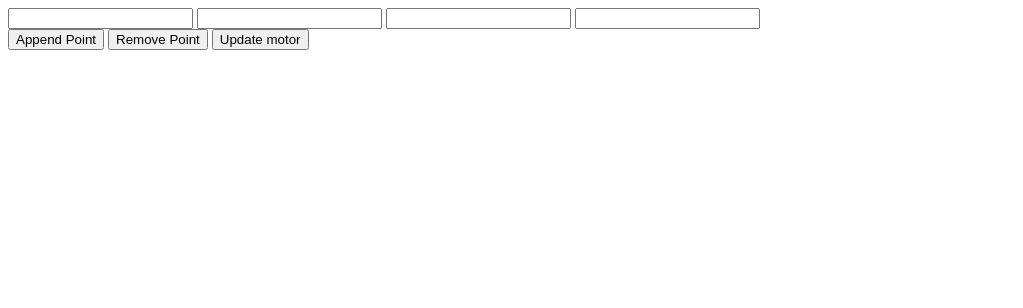
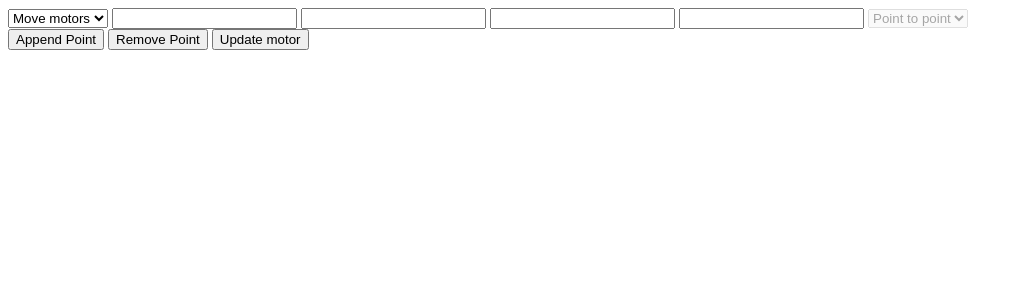
Before and after one commit to qrpino/integration-prepa-2a, a Python web app: template python/flask/templates/index.html in a window 1280 px wide. Shown: the top 308 px of the page, without its empty margins (0-1023 px from the left). Run offline with Jinja, Linux system fonts and the light colour scheme; the template is opened without the code that fills it, so the values that code supplies are empty.

```diff
--- a/python/flask/static/js/script.js
+++ b/python/flask/static/js/script.js
@@ -1,3 +1,9 @@
+const modeSelect = $("#mode");
+const pointModeSelect = $("#point-mode");
+modeSelect.on("change", function(){
+
+})
+
 const pointsDiv = $("#points");
 let pointsCount = pointsDiv.children().length
 $("#append-point").on("click", function () {
@@ -6,13 +12,11 @@ $("#append-point").on("click", function () {
      * @type {HTMLDivElement}
      */
     pointDiv = $(`<div id="point-${pointsCount}"></div>`);
-    xInput = $(`<input type="number" placeholder="x value...">`);
-    yInput = $(`<input type="number" placeholder="y value...">`);
+    xInput = $(`<input id="point-${pointsCount}-x" type="number" placeholder="x value...">`);
+    yInput = $(`<input id="point-${pointsCount}-y" type="number" placeholder="y value...">`);
     pointDiv.append(xInput);
     pointDiv.append(yInput);
     pointsDiv.append(pointDiv);
-
-    // Add point..
 })
 $("#remove-point").on("click", function () {
     if(pointsCount > 0)
--- a/python/flask/templates/index.html
+++ b/python/flask/templates/index.html
@@ -3,10 +3,18 @@
 {% block content %}
     <div>
         <form action="http://localhost:5000" method="post">
+            <select name="" id="mode">
+                <option value="0">Move motors</option>
+                <option value="1">Set points</option>
+            </select>
             <input type="number" name="motor-1" id="">
             <input type="number" name="motor-2" id="">
             <input type="number" name="motor-3" id="">
             <input type="number" name="motor-4" id="">
+            <select name="" id="point-mode" disabled="disabled">
+                <option value="0">Point to point</option>
+                <option value="1">Arc</option>
+            </select>
             <div id="points">
             </div>
             <input type="button" id="append-point" value="Append Point">
```
Also changed, not shown: 4 other files.
